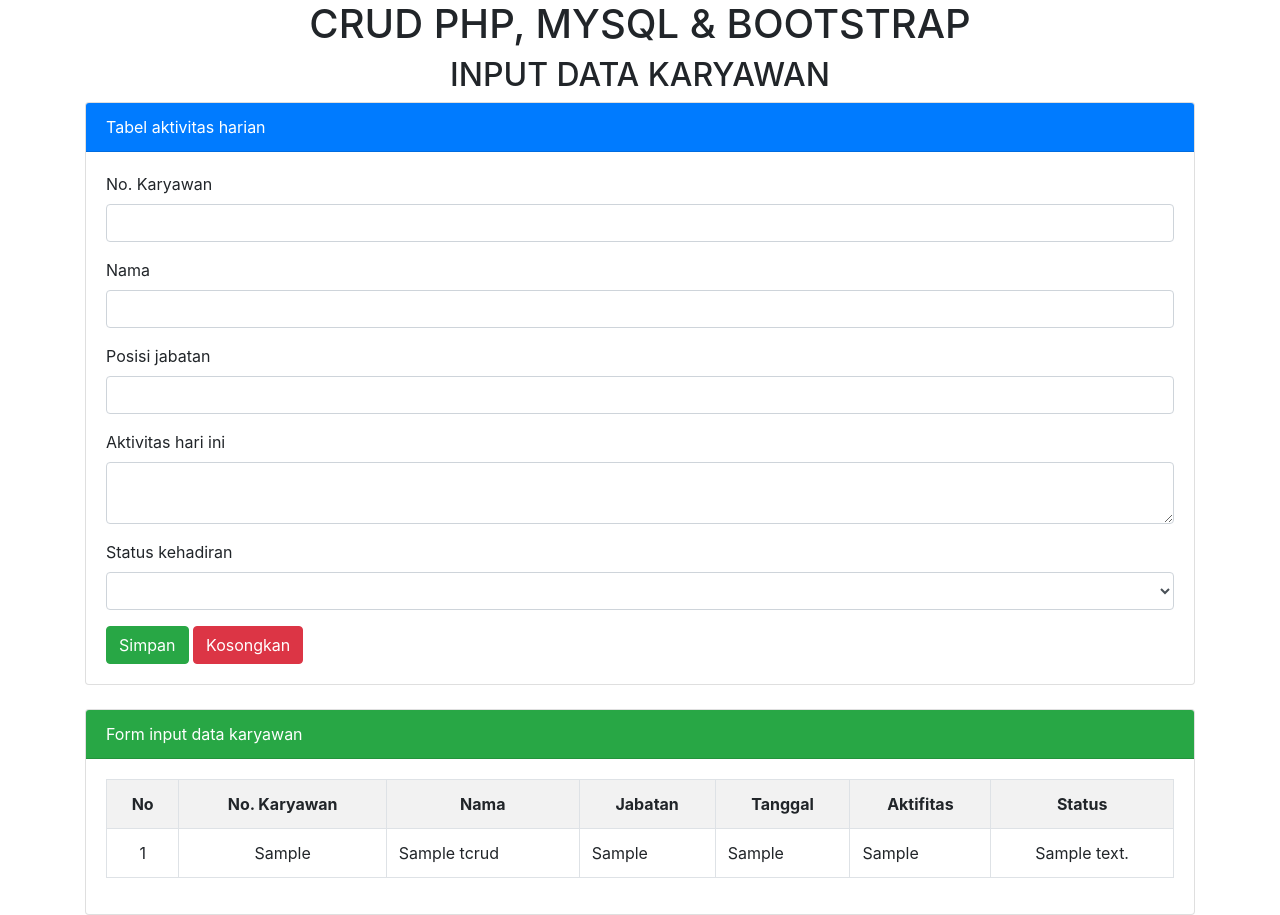
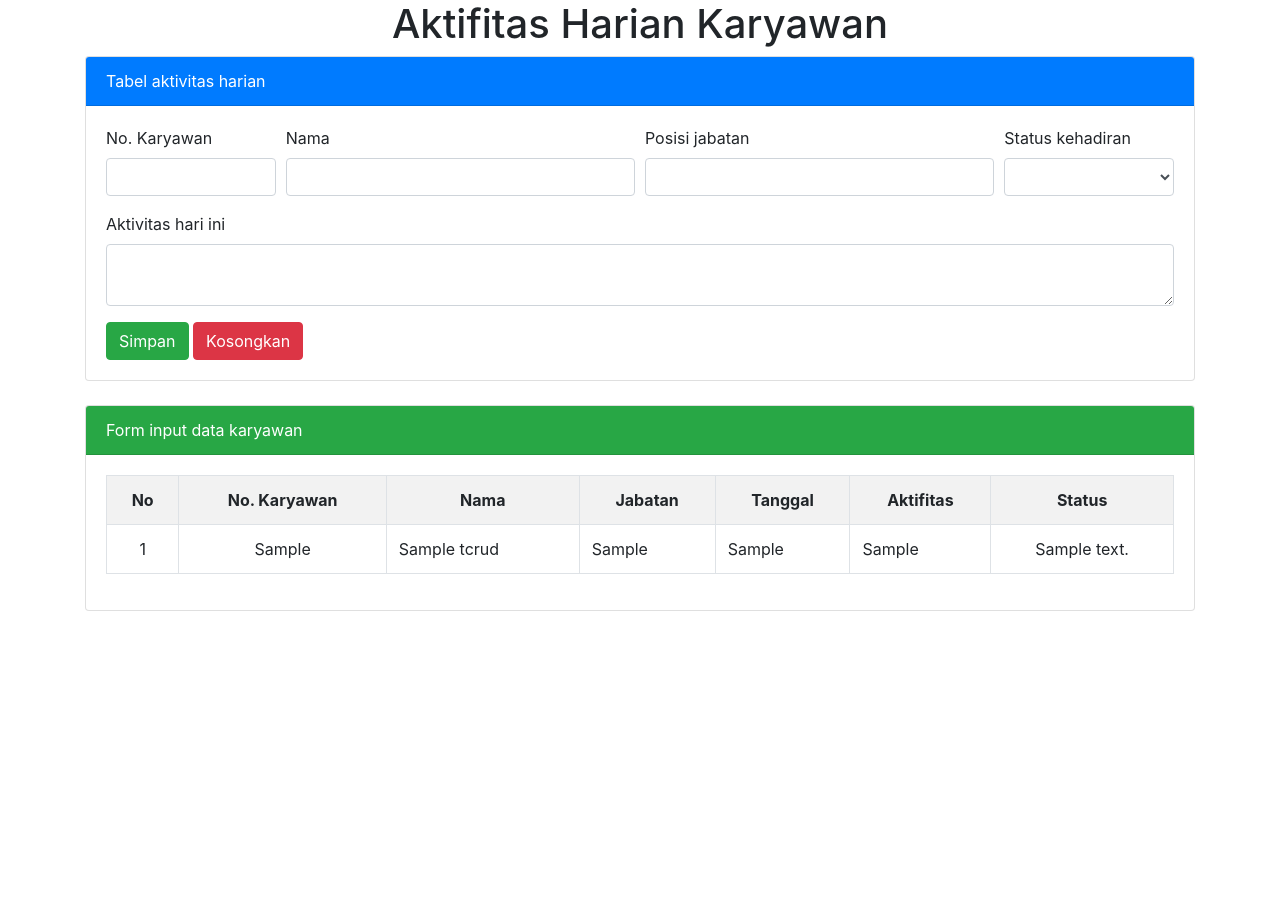
Before and after one commit to didin-nurdin/belajar-crud, a PHP site: page / in a window 1280 px wide. After the commit the page ends 611 px from the top, so only its background shows below. Run offline with PHP 8.4, Linux system fonts and the light colour scheme; tables that the repository leaves empty or names only in its code hold one stand-in row (values such as "Sample post").

Commit message:
merubah posisi form dan merubah judul halaman

```diff
--- a/index.php
+++ b/index.php
@@ -42,14 +42,14 @@ if(isset($_POST['bsimpan']))
     <meta charset="UTF-8">
     <meta http-equiv="X-UA-Compatible" content="IE=edge">
     <meta name="viewport" content="width=device-width, initial-scale=1.0">
-    <title>Belajar CRUD dengan PHP, MYSQL dan BOOTSTRAP</title>
+    <title>Aktifitas Harian Karyawan</title>
     <link rel="stylesheet" type="text/css" href="css/bootstrap.min.css">
 </head>
 <body>
     <!-- Judul -->
     <div class="container text-center">
-        <h1>CRUD PHP, MYSQL & BOOTSTRAP</h1>
-        <h2>INPUT DATA KARYAWAN</h2>
+        <h1>Aktifitas Harian Karyawan</h1>
+
     </div>
     <!-- Akhir Judul -->
     <!-- Awal form card -->
@@ -60,23 +60,20 @@ if(isset($_POST['bsimpan']))
             </div>
             <div class="card-body">
                 <form method="post" action="">
-                    <div class="form-group">
+                <div class="form-row">
+                    <div class="form-group col-md-2">
                         <label>No. Karyawan</label>
                         <input type="text" name="tnomor" class="form-control" required>
                     </div>
-                    <div class="form-group">
+                    <div class="form-group col-md-4">
                         <label>Nama</label>
                         <input type="text" name="tnama" class="form-control" required>
                     </div>
-                    <div class="form-group">
+                    <div class="form-group col-md-4">
                         <label>Posisi jabatan</label>
                         <input type="text" name="tjabatan" class="form-control" required>
                     </div>
-                    <div class="form-group mt-3">
-                        <label>Aktivitas hari ini</label>
-                        <textarea type="text" name="taktifitas" class="form-control" required></textarea>
-                    </div>
-                    <div class="form-group">
+                    <div class="form-group col-md-2">
                         <label>Status kehadiran</label>
                         <select class="form-control" name="tketerangan">
                             <option></option>
@@ -84,6 +81,12 @@ if(isset($_POST['bsimpan']))
                             <option value="WFH">WFH</option>
                         </select>
                     </div>
+                </div>
+                    <div class="form-group">
+                        <label>Aktivitas hari ini</label>
+                        <textarea type="text" name="taktifitas" class="form-control" required></textarea>
+                    </div>
+
                     <button type="submit" class="btn btn-success" name="bsimpan">Simpan</button>
                     <button type="reset" class="btn btn-danger" name="breset">Kosongkan</button>
                 </form>
```
